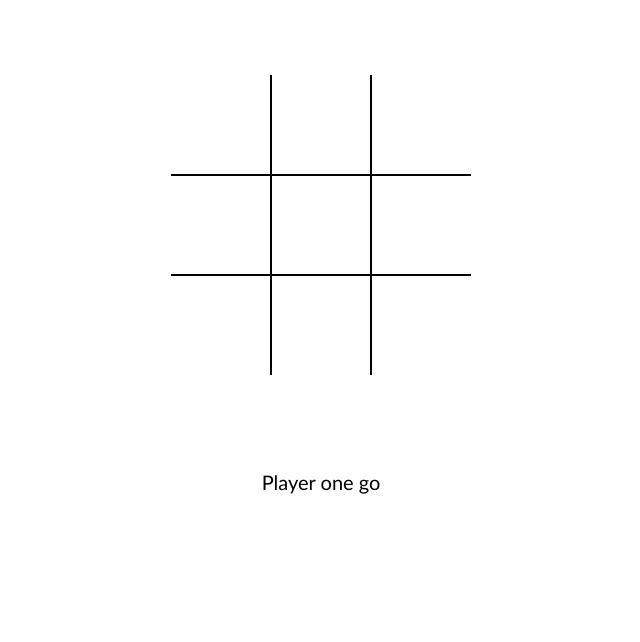
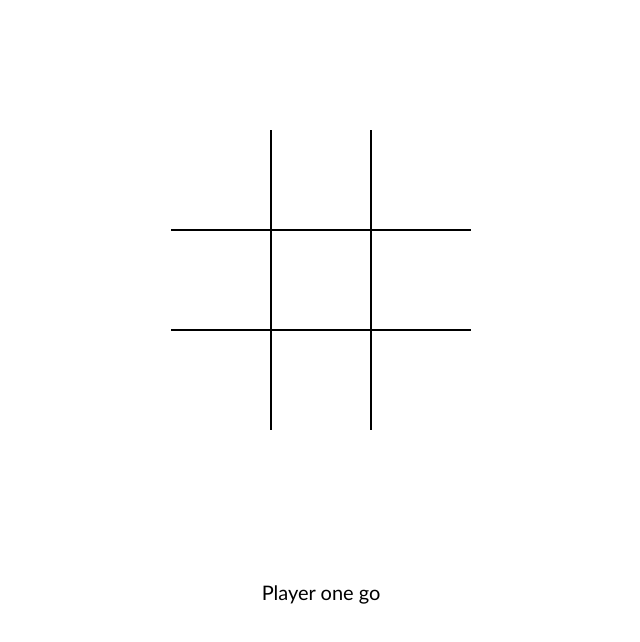
Before and after one commit to bojkovladislav/tic-tac-toe, a plain HTML site: page index.html in a window 1280 px wide. Shown: the whole page, without its empty margins (319-959 px from the left). Drawn offline with Linux system fonts and the light colour scheme.

Commit message:
excessive div was removed and height of board was changed

```diff
--- a/index.html
+++ b/index.html
@@ -9,7 +9,6 @@
     <script src="script.js" defer></script>
   </head>
   <body>
-    <div class="flex-container">
     <div class="board" id="board">
       <div class="cell" data-cell></div>
       <div class="cell" data-cell></div>
@@ -22,7 +21,6 @@
       <div class="cell" data-cell></div>
     </div>
     <p class="info" id="info">Player one go</p>
-    </div>
     <div class="winning-message" id="winningMessage">
       <div data-winning-message-text></div>
       <button id="restartButton" class="btn">Restart</button>
--- a/style.css
+++ b/style.css
@@ -15,7 +15,7 @@ body {
 
 .board {
   width: 100vw;
-  height: 450px;
+  height: 70vh;
   display: grid;
   justify-content: center;
   align-content: center;
```
Lines whose indentation alone changed are shown as unchanged.
